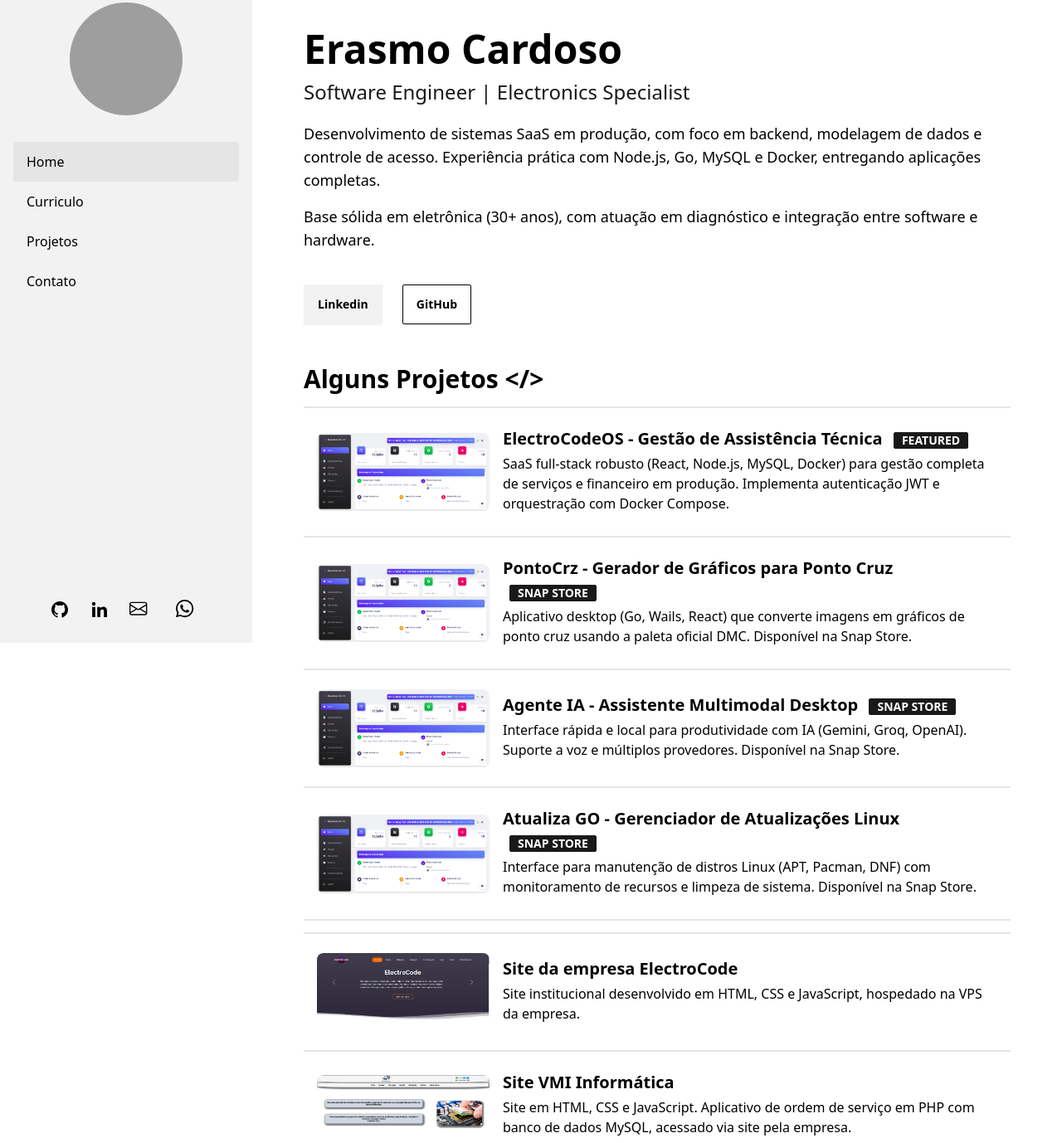
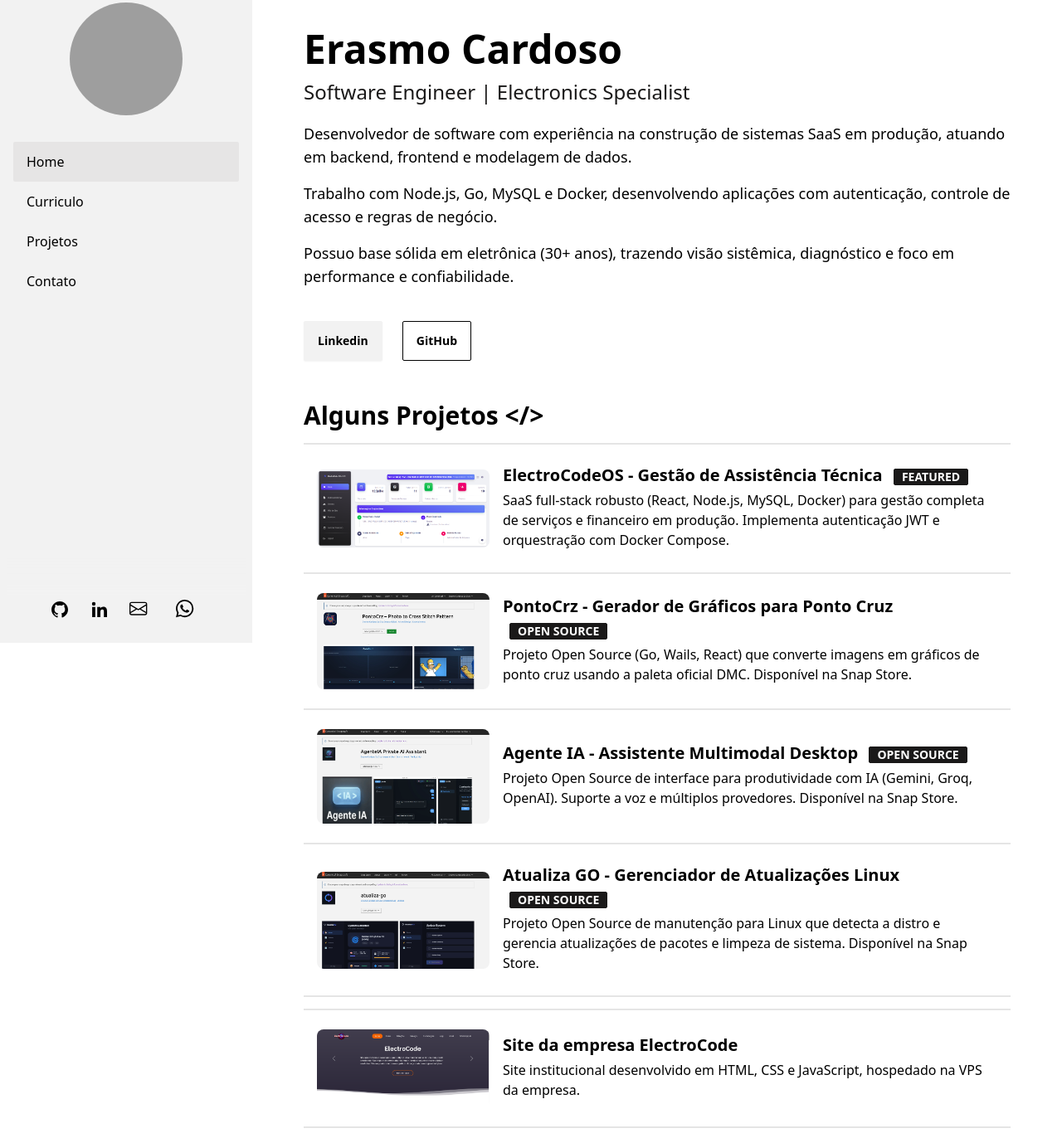
Before and after one commit to erascardsilva/curriculo, an Astro site: page / in a window 1280 px wide. Shown: the part 25-1403 px from the top of the page at 83% size. Built offline with nearby package versions, Linux system fonts and the light colour scheme; Astro itself is replaced by a stand-in of ours; grey boxes are pictures that could not be loaded.

Commit message:
feat: update professional bio and project descriptions with new assets and branding

```diff
--- a/src/pages/index.astro
+++ b/src/pages/index.astro
@@ -26,11 +26,13 @@ const last_posts = posts.slice(0, 3);
     <div class="text-2xl py-3 text-secondary">Software Engineer | Electronics Specialist</div>
     <div class="py-2">
       <p class="text-lg">
-        Desenvolvimento de sistemas SaaS em produção, com foco em backend, modelagem de dados e controle de acesso.
-        Experiência prática com Node.js, Go, MySQL e Docker, entregando aplicações completas.
+        Desenvolvedor de software com experiência na construção de sistemas SaaS em produção, atuando em backend, frontend e modelagem de dados.
       </p>
       <p class="text-lg mt-4">
-        Base sólida em eletrônica (30+ anos), com atuação em diagnóstico e integração entre software e hardware.
+        Trabalho com Node.js, Go, MySQL e Docker, desenvolvendo aplicações com autenticação, controle de acesso e regras de negócio.
+      </p>
+      <p class="text-lg mt-4">
+        Possuo base sólida em eletrônica (30+ anos), trazendo visão sistêmica, diagnóstico e foco em performance e confiabilidade.
       </p>
     </div>
     <div class="mt-8">
@@ -69,30 +71,30 @@ const last_posts = posts.slice(0, 3);
 
   <HorizontalCard
     title="PontoCrz - Gerador de Gráficos para Ponto Cruz"
-    img="/appelectrocode.png"
-    desc="Aplicativo desktop (Go, Wails, React) que converte imagens em gráficos de ponto cruz usando a paleta oficial DMC. Disponível na Snap Store."
+    img="/pontocrz.png"
+    desc="Projeto Open Source (Go, Wails, React) que converte imagens em gráficos de ponto cruz usando a paleta oficial DMC. Disponível na Snap Store."
     url="https://github.com/erascardsilva/pontoCrz"
-    badge="SNAP STORE"
+    badge="OPEN SOURCE"
   />
 
   <div class="divider my-0"></div>
 
   <HorizontalCard
     title="Agente IA - Assistente Multimodal Desktop"
-    img="/appelectrocode.png"
-    desc="Interface rápida e local para produtividade com IA (Gemini, Groq, OpenAI). Suporte a voz e múltiplos provedores. Disponível na Snap Store."
+    img="/agenteia.png"
+    desc="Projeto Open Source de interface para produtividade com IA (Gemini, Groq, OpenAI). Suporte a voz e múltiplos provedores. Disponível na Snap Store."
     url="https://github.com/erascardsilva/agenteIA"
-    badge="SNAP STORE"
+    badge="OPEN SOURCE"
   />
 
   <div class="divider my-0"></div>
 
   <HorizontalCard
     title="Atualiza GO - Gerenciador de Atualizações Linux"
-    img="/appelectrocode.png"
-    desc="Interface para manutenção de distros Linux (APT, Pacman, DNF) com monitoramento de recursos e limpeza de sistema. Disponível na Snap Store."
+    img="/atualizago.png"
+    desc="Projeto Open Source de manutenção para Linux que detecta a distro e gerencia atualizações de pacotes e limpeza de sistema. Disponível na Snap Store."
     url="https://github.com/erascardsilva/atualiza_go"
-    badge="SNAP STORE"
+    badge="OPEN SOURCE"
   />
 
   <div class="divider my-0"></div>
--- a/src/pages/projects.astro
+++ b/src/pages/projects.astro
@@ -31,10 +31,10 @@ import HorizontalCard from "../components/HorizontalCard.astro";
 
   <HorizontalCard
     title="PontoCrz - Gerador de Gráficos para Ponto Cruz"
-    img="/appelectrocode.png"
-    desc="Aplicativo desktop que converte imagens em gráficos de ponto cruz usando a paleta oficial DMC. Exportação em alta resolução (300 DPI) com grade técnica."
+    img="/pontocrz.png"
+    desc="Projeto Open Source que converte imagens em gráficos de ponto cruz usando a paleta oficial DMC. Exportação em alta resolução (300 DPI) com grade técnica."
     url="https://github.com/erascardsilva/pontoCrz"
-    badge="SNAP STORE"
+    badge="OPEN SOURCE"
   />
   <ul class="list-disc md:columns-5 columns-2 mx-6 mb-6">
     <li>Go</li>
@@ -49,10 +49,10 @@ import HorizontalCard from "../components/HorizontalCard.astro";
 
   <HorizontalCard
     title="Agente IA - Assistente Multimodal Desktop"
-    img="/appelectrocode.png"
-    desc="Interface rápida e local para produtividade com IA. Suporte multimodelo (Gemini, Groq, OpenAI) com chat, voz e histórico local."
+    img="/agenteia.png"
+    desc="Projeto Open Source de interface rápida e local para produtividade com IA. Suporte multimodelo (Gemini, Groq, OpenAI) com chat e voz."
     url="https://github.com/erascardsilva/agenteIA"
-    badge="SNAP STORE"
+    badge="OPEN SOURCE"
   />
   <ul class="list-disc md:columns-5 columns-2 mx-6 mb-6">
     <li>Go</li>
@@ -67,10 +67,10 @@ import HorizontalCard from "../components/HorizontalCard.astro";
 
   <HorizontalCard
     title="Atualiza GO - Gerenciador de Atualizações Linux"
-    img="/appelectrocode.png"
-    desc="Interface de manutenção para Linux que detecta a distro e gerencia atualizações de pacotes nativos (APT, Pacman, DNF), Flatpak e Snap."
+    img="/atualizago.png"
+    desc="Projeto Open Source de manutenção para Linux que detecta a distro e gerencia atualizações de pacotes e limpeza de sistema."
     url="https://github.com/erascardsilva/atualiza_go"
-    badge="SNAP STORE"
+    badge="OPEN SOURCE"
   />
   <ul class="list-disc md:columns-5 columns-2 mx-6 mb-6">
     <li>Go</li>
```
Also changed, not shown: public/agenteia.png (added), public/atualizago.png (added), public/pontocrz.png (added).
